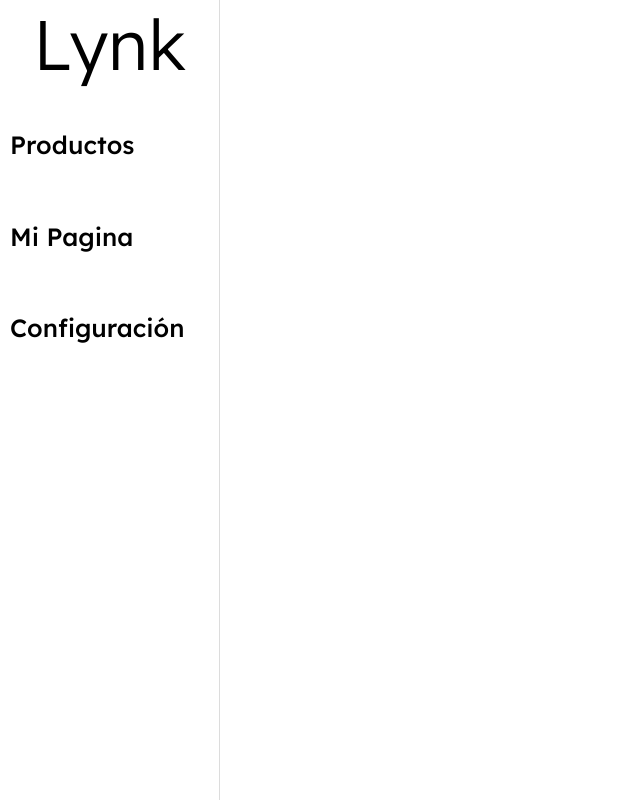
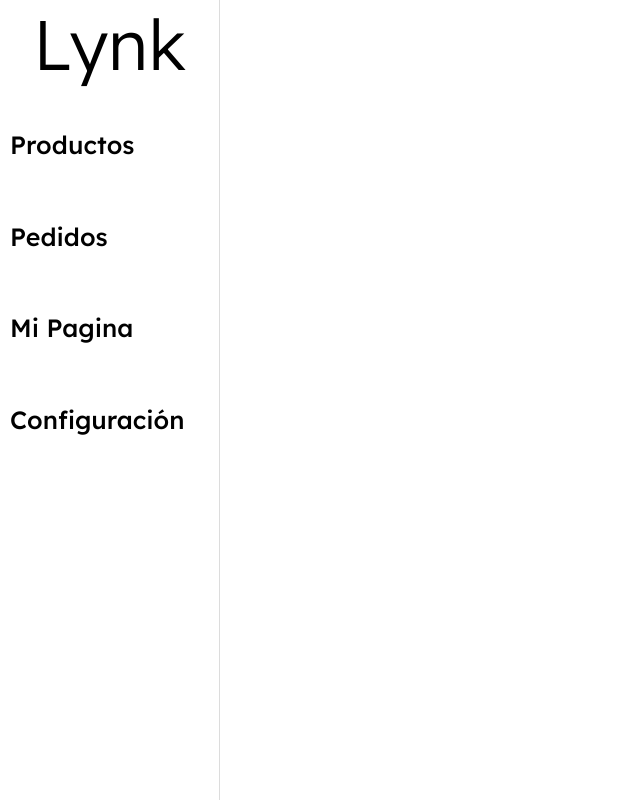
Before and after one commit to Citersito/lynk, a Vue app: page / in a window 1280 px wide. Shown: the whole page, without its empty margins (0-640 px from the left). Built offline with nearby package versions, Linux system fonts and the light colour scheme.

Commit message:
adicion router y views

```diff
--- a/src/components/NavbarApp.vue
+++ b/src/components/NavbarApp.vue
@@ -4,6 +4,7 @@
 			<h1>Lynk</h1>
 		</div>
 		<h2>Productos</h2>
+		<h2>Pedidos</h2>
 		<h2>Mi Pagina</h2>
 		<h2>Configuración</h2>
 	</div>
```
Also changed, not shown: src/router/index.js (added, +11 -0 lines), src/views/HomePage.vue (added, +13 -0 lines), src/components/productos/ProductoCard.vue (added).
